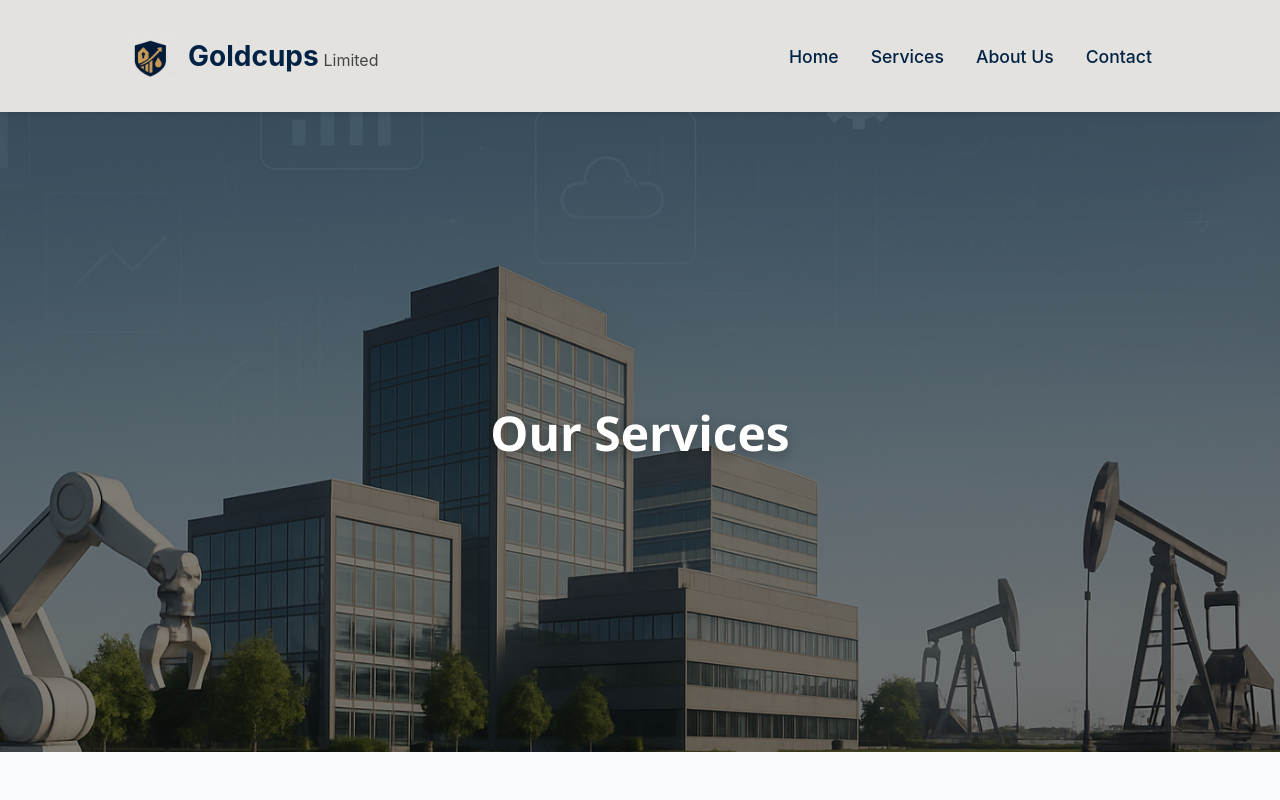
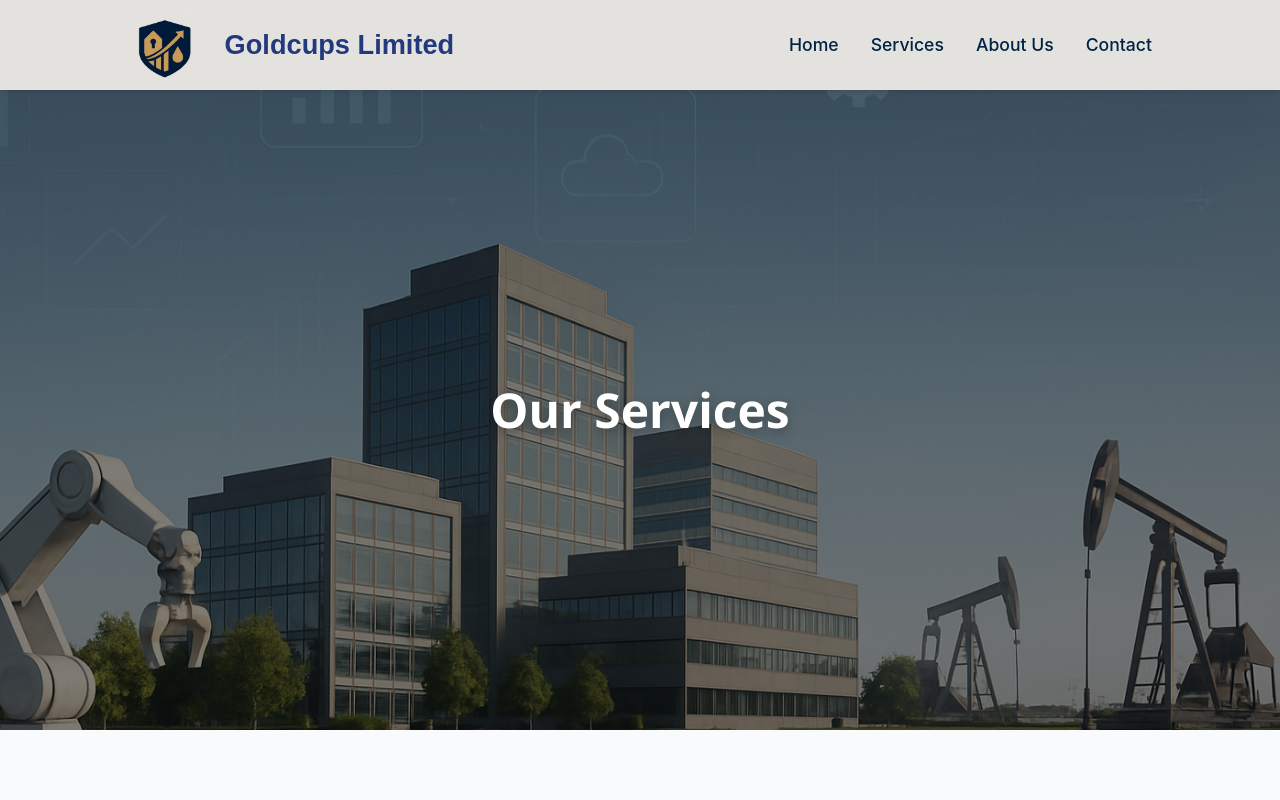
Before and after one commit to Transcend-black-magik/goldcups-limited, a React (Create React App) app: page /services in a window 1280 px wide. Shown: the top 800 px of the page. Built offline with nearby package versions, Linux system fonts and the light colour scheme; a web font is replaced by a local one.

Commit message:
fix: Good Layout

```diff
--- a/public/index.html
+++ b/public/index.html
@@ -27,7 +27,7 @@
       work correctly both with client-side routing and a non-root public URL.
       Learn how to configure a non-root public URL by running `npm run build`.
     -->
-    <title>React App</title>
+    <title>Goldcups</title>
   </head>
   <body>
     <noscript>You need to enable JavaScript to run this app.</noscript>
--- a/src/Pages/Home.jsx
+++ b/src/Pages/Home.jsx
@@ -4,7 +4,7 @@ import 'aos/dist/aos.css';
 import '../components/styles/MainContent.css';
 import HeroImage from '../assets/hero-image.png';
 
-// SVG icons (or use react-icons if you prefer)
+// Icons
 import {
   FaBriefcase,
   FaFileInvoiceDollar,
@@ -19,55 +19,53 @@ const servicesData = [
   {
     title: 'Business Registration',
     desc: 'Complete business registration services with the Corporate Affairs Commission (CAC), including name search, reservation, and documentation.',
-    icon: <FaBriefcase />,
+    icon: <FaBriefcase />
   },
   {
     title: 'Tax Registration',
     desc: 'Facilitate Tax Identification Number (TIN) acquisition and guide through tax registration processes with FIRS and State Revenue Services.',
-    icon: <FaFileInvoiceDollar />,
+    icon: <FaFileInvoiceDollar />
   },
   {
     title: 'Annual Returns Filing',
     desc: 'Ensure statutory compliance by managing and filing annual returns with CAC and FIRS, including financial statements preparation.',
-    icon: <FaFileAlt />,
+    icon: <FaFileAlt />
   },
   {
     title: 'Business Proposal Writing',
     desc: 'Expert assistance in developing compelling business proposals for funding, partnerships, and strategic planning.',
-    icon: <FaPenFancy />,
+    icon: <FaPenFancy />
   },
   {
     title: 'Purchasing and Contract Management',
     desc: 'Comprehensive support in procurement processes, vendor selection, negotiation, and contract drafting and management.',
-    icon: <FaShoppingCart />,
+    icon: <FaShoppingCart />
   },
   {
     title: 'Property Management',
     desc: 'Comprehensive property management for residential, commercial, and industrial properties including tenant management and maintenance.',
-    icon: <FaBuilding />,
+    icon: <FaBuilding />
   },
   {
     title: 'Estate Management',
     desc: 'Integrated estate management services including facility administration, security management, and community engagement.',
-    icon: <FaHome />,
-  },
+    icon: <FaHome />
+  }
 ];
-
 
 const MainContent = () => {
   useEffect(() => {
-    AOS.init({ duration: 800, once: true, offset: 100 });
-  }, []);
-  useEffect(() => {
+    AOS.init({ duration: 800, once: false, offset: 100, mirror: true });
+    AOS.refresh();
     window.scrollTo(0, 0);
   }, []);
-
 
   return (
     <main className="main-content">
       {/* Hero Section */}
-      <section className="hero" data-aos="fade-up">
-        <div className="hero-text">
+      <section className="hero">
+        <div className="hero-wrapper">
+          <div className="hero-text" data-aos="fade-up">
             <h1>
               Empowering Business and Property Growth in{' '}
               <span className="highlight-nigeria">Nigeria</span>
@@ -83,24 +81,28 @@ const MainContent = () => {
               <span class="btn-spinner"></span>
             </button>
           </div>
-
-
           </div>
           <div className="hero-image" data-aos="zoom-in" data-aos-delay="200">
-          <img src={HeroImage} alt="Business illustration" />
+            <img src={HeroImage} alt="Business Illustration" />
+          </div>
         </div>
       </section>
 
       {/* Services Section */}
-      <section className="services" data-aos="fade-up" data-aos-delay="300">
+      <section className="services" id="services" data-aos="fade-up" data-aos-delay="300">
         <h2>Our Core Services</h2>
         <h3>
           Goldcups Consulting Limited offers a synergistic suite of services designed to address the critical needs
           of businesses and property owners in Nigeria.
         </h3>
         <div className="service-cards">
-          {servicesData.map((service, i) => (
-            <div key={i} className="card" data-aos="fade-up" data-aos-delay={`${400 + i * 200}`}>
+          {servicesData.map((service, index) => (
+            <div
+              key={index}
+              className="card"
+              data-aos="fade-up"
+              data-aos-delay={`${200 + index * 100}`}
+            >
               <div className="card-icon">{service.icon}</div>
               <h3>{service.title}</h3>
               <p>{service.desc}</p>
--- a/src/components/Header.css
+++ b/src/components/Header.css
@@ -6,7 +6,7 @@
   background-color: #e3e2de;
   width: 100vw;
   box-sizing: border-box;
-  padding: 2rem 0;
+  padding: 0.7rem 0;
   box-shadow: 0 2px 4px rgba(0, 0, 0, 0.1);
 }
 
@@ -26,33 +26,24 @@
 .logo-container {
   display: flex;
   align-items: center;
-  gap: 0.75rem;
+  gap: 0.5rem;
+}
+
+.logo {
+  font-size: 1.7rem;
+  font-weight: 700;
+  font-family: 'Fjalla One', sans-serif;
+  color: #23397d;
+  margin: 0;
 }
 
 .logo-image {
-  width: 48px;
-  height: 48px;
-  object-fit: contain;
+  height: 4.2rem;
+  width: auto;
+  margin-right: 10px;
   border-radius: 6px;
+  object-fit: cover;
 }
-
-.logo {
-  font-size: 1.75rem;
-  font-weight: 700;
-  color: #002244;
-  margin: 0;
-  line-height: 1;
-  display: flex;
-  align-items: baseline;
-  gap: 0.3rem;
-}
-
-.logo-sub {
-  font-size: 1rem;
-  font-weight: 400;
-  color: #444;
-}
-
 
 /* ========== Desktop Nav ========== */
 .nav-links-desktop {
--- a/src/components/styles/MainContent.css
+++ b/src/components/styles/MainContent.css
@@ -44,71 +44,21 @@
   color: #444;
 }
 
-.btn-container {
-  display: flex;
-  justify-content: flex-start;
-  margin-top: 1rem;
-}
-
-/* ========= Button Styling ========= */
 .btn-primary {
+  display: inline-block;
   background-color: #155dfd;
   color: #fff;
   padding: 0.75rem 1.5rem;
   border-radius: 6px;
   font-weight: 600;
-  border: none;
-  cursor: pointer;
-  font-family: inherit;
-  display: inline-flex;
-  align-items: center;
-  gap: 0.5rem;
-  position: relative;
-  overflow: hidden;
-  transition: background-color 0.3s ease, transform 0.2s ease;
+  text-decoration: none;
+  transition: background-color 0.3s ease;
 }
 
 .btn-primary:hover {
   background-color: #0088cc;
-  transform: translateY(-1px);
 }
 
-/* ========= Button Icon ========= */
-.btn-icon {
-  font-size: 1.1rem;
-}
-
-/* ========= Button Spinner ========= */
-.btn-spinner {
-  width: 1rem;
-  height: 1rem;
-  border: 2px solid transparent;
-  border-top-color: #fff;
-  border-radius: 50%;
-  animation: spin 0.8s linear infinite;
-  display: none;
-}
-
-.btn-primary.loading .btn-text {
-  visibility: hidden;
-}
-
-.btn-primary.loading .btn-icon {
-  display: none;
-}
-
-.btn-primary.loading .btn-spinner {
-  display: inline-block;
-}
-
-/* ========= Spinner Keyframes ========= */
-@keyframes spin {
-  to {
-    transform: rotate(360deg);
-  }
-}
-
-/* ========= Hero Image ========= */
 .hero-image {
   flex: 1 1 380px;
   text-align: center;
@@ -204,7 +154,7 @@
   .hero {
     flex-direction: column;
     text-align: center;
-    padding: 2.5rem 6%;
+    padding: 2.5rem 5%;
   }
 
   .hero-text h1 {
@@ -235,10 +185,6 @@
   .card-icon {
     margin-bottom: 0.5rem;
   }
-
-  .btn-container {
-    justify-content: center;
-  }
 }
 
 @media (max-width: 480px) {
@@ -246,17 +192,8 @@
     font-size: 1.8rem;
   }
 
-  .btn-container {
-    justify-content: center;
-    padding: 0 1rem;
-  }
-
   .btn-primary {
-    display: block;
     width: 100%;
-    max-width: 280px;
-    margin: 0 auto;
-    padding: 0.75rem 1.5rem;
     text-align: center;
   }
 
```
Lines whose indentation alone changed are shown as unchanged.
